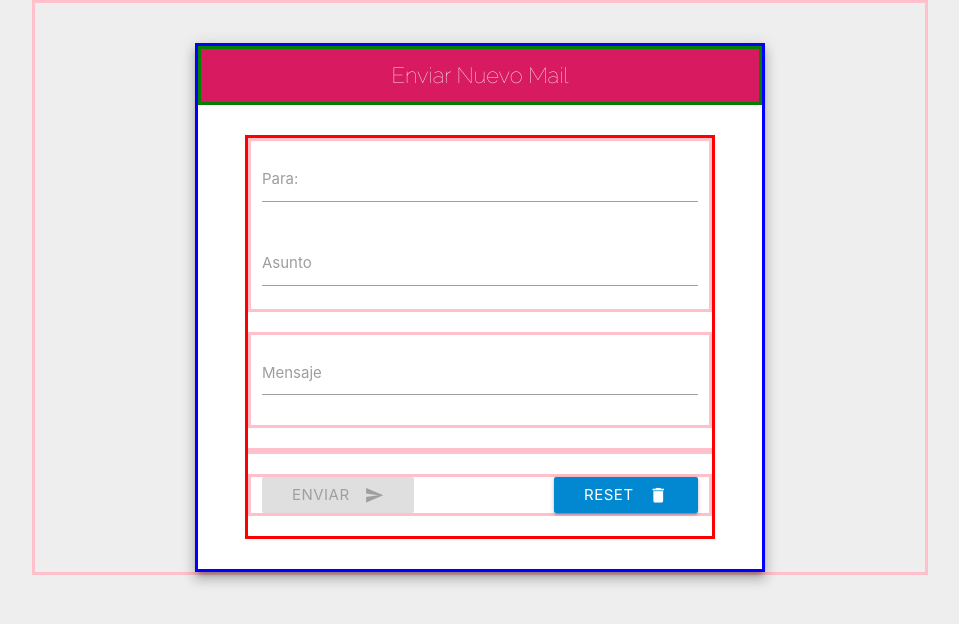
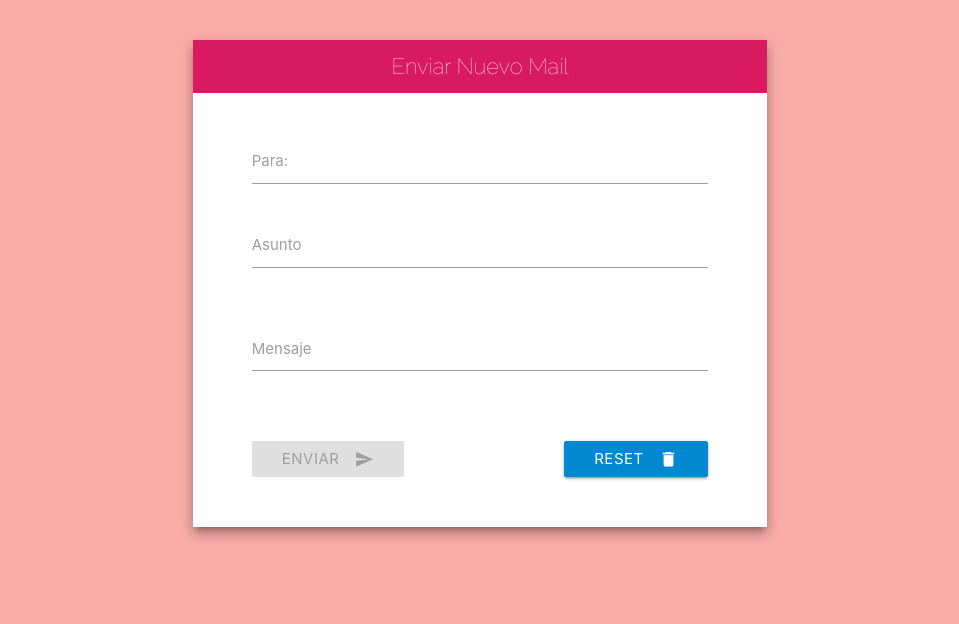
Before and after one commit to Mrbanano/Send-Email, a plain HTML site: page index.html in a window 1280 px wide. Shown: the whole page, without its empty margins (160-1119 px from the left). Drawn offline with nearby package versions, Linux system fonts and the light colour scheme.

Commit message:
fix dev addons

```diff
--- a/css/custom.css
+++ b/css/custom.css
@@ -1,8 +1,12 @@
 body {
-  /*background: #43cea2;
-    background: -webkit-linear-gradient(to right, #185a9d, #43cea2);
-    background: linear-gradient(to right, #185a9d, #43cea2); */
-  background-color: #eeeeee;
+  height: 100vh;
+  background-image: linear-gradient(
+    -20deg,
+    #ddd6f3 0%,
+    #faaca8 100%,
+    #faaca8 100%
+  );
+  background: #faaca8;
 }
 #contenido {
   background-color: white;
@@ -18,7 +22,6 @@ body {
   content: "";
 }
 header {
-  border: 3px solid green;
   padding: 10px;
   text-align: center;
   color: white;
@@ -26,14 +29,8 @@ header {
   font-family: "Raleway", sans-serif;
   font-weight: 100;
 }
-.row {
-  border: 3px solid pink;
-}
-#contenido {
-  border: 3px solid blue;
-}
+
 form {
-  border: 3px solid red;
   margin: 30px 0;
 }
 #loaders {
--- a/index.html
+++ b/index.html
@@ -1,6 +1,38 @@
 <!DOCTYPE html>
 <html>
   <head>
+    <meta charset="UTF-8">
+    <meta name="viewport" content="width=device-width, initial-scale=1.0">
+    <meta http-equiv="X-UA-Compatible" content="ie=edge">
+    <!--color de la barra nav mobil-->
+    <meta name="theme-color" content="#faaca8">
+    <!--mobile friendly-->
+    <meta name="MobileOptimized" content="width">
+    <meta name="HandheldFriendly" content="true">
+    <meta name="apple-mobile-web-app-capable" content="yes">
+    <meta name="apple-mobile-web-app-status-bar-style" content="black-translucent">
+    <!---SEO-->
+    <link rel="canonical" href="https://mrbanano.github.io/Send-Email/.">
+    <meta name="author" content="Alvaro Castillo Carreño">
+    <meta name="description" content="Es una aplicacion que simula enviar un email">
+    <meta name="keywords"
+        content="Alvaro,Castillo,Carreño,ingenerio,sistemas,html,css,js,email,send,negocios,web,responsible,projecto,porject,puebla,mexico,task,tareas,pensamientos">
+    <!---Twitter-->
+    <meta name="twitter:card" content="summary_large_image">
+    <meta name="twitter:site" content="@666alvaro">
+    <meta name="twitter:creater" content="@666alvaro">
+    <meta name="twitter:title" content="Alvaro Castillo ">
+    <meta name="twitter:description" content="Es una aplicacion que simula enviar un email">
+    <meta name="twitter:image" content="https://i.postimg.cc/LssWFJ9J/undraw-Mail-sent-qwwx.png">
+    <!----facebook-->
+    <meta name="og:locale" content="es_MX">
+    <meta name="og:type" content="website">
+    <meta name="og:title" content="Envia email">
+    <meta name="og:description" content="Es una aplicacion que simula enviar un email">
+    <meta name="og:url" content="https://mrbanano.github.io/Send-Email/.">
+    <meta name="og:site_name" content="https://mrbanano.github.io/Send-Email/.">
+    <meta name="og:image" content="https://i.postimg.cc/LssWFJ9J/undraw-Mail-sent-qwwx.png">
+    <!---style-->
     <link
       href="https://fonts.googleapis.com/icon?family=Material+Icons"
       rel="stylesheet"
```
